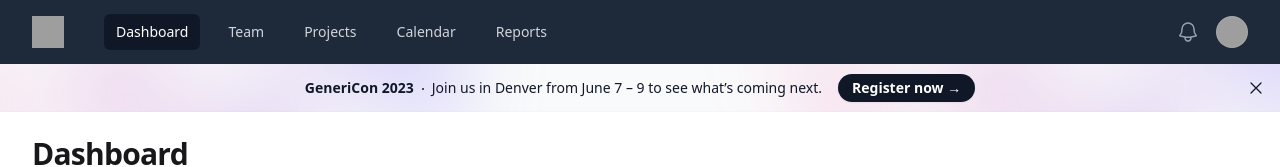
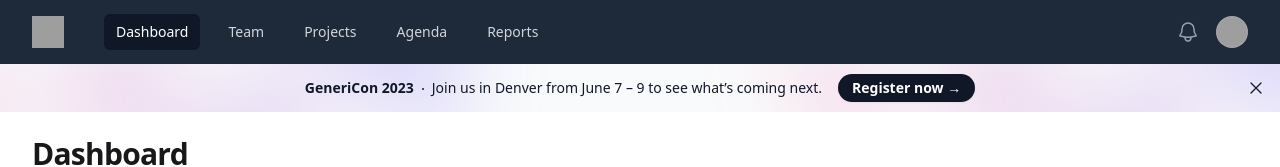
Before and after one commit to maiam/paginadetestes, a React (Vite) app: page / in a window 1280 px wide. Shown: the top 167 px of the page. Built offline with nearby package versions, Linux system fonts and the light colour scheme; grey boxes are pictures that could not be loaded.

Commit message:
incluri agenda

```diff
--- a/src/App.tsx
+++ b/src/App.tsx
@@ -19,7 +19,7 @@ const navigation = [
   { name: "Dashboard", href: "#", current: true },
   { name: "Team", href: "#", current: false },
   { name: "Projects", href: "#", current: false },
-  { name: "Calendar", href: "#", current: false },
+  { name: "Agenda", href: "#", current: false },
   { name: "Reports", href: "#", current: false },
 ];
 const userNavigation = [
@@ -251,7 +251,7 @@ export default function Example() {
           </div>
         </div>
 
-        <header className="relative bg-white shadow-sm dark:bg-zinc-900">
+        <header className="relative bg-white dark:bg-zinc-900">
           <div className="mx-auto max-w-7xl px-4 py-6 sm:px-6 lg:px-8">
             <h1 className="text-3xl font-bold tracking-tight text-zinc-900 dark:text-zinc-100">
               Dashboard
```
